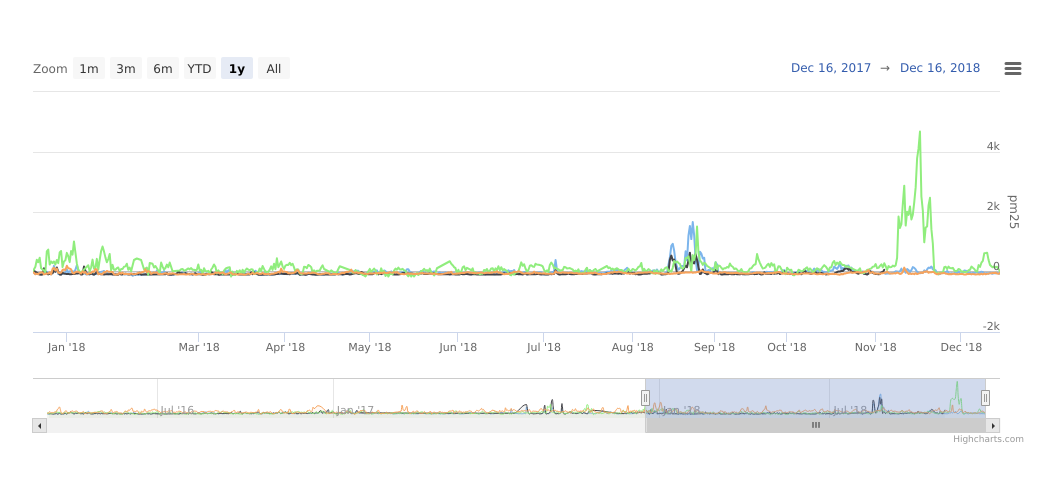
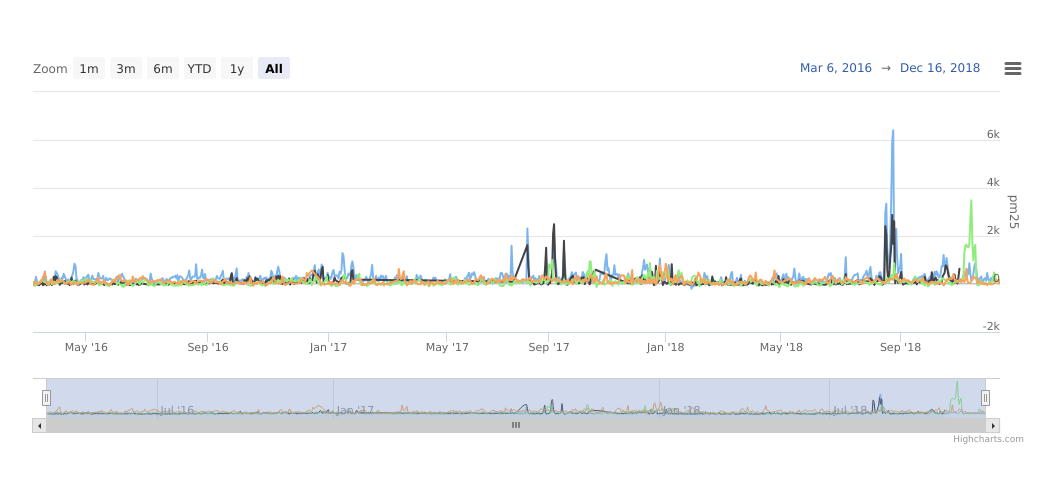
Before and after one commit to abarciauskas-bgse/openaq-histories, a plain HTML site: page index.html in a window 1280 px wide. Shown: the part 49-532 px from the top of the page, without its empty margins (111-1166 px from the left). Drawn offline with nearby package versions, Linux system fonts and the light colour scheme.

Commit message:
Fix default selected

```diff
--- a/index.html
+++ b/index.html
@@ -38,7 +38,7 @@
             zoomType: 'x'
           },
           rangeSelector: {
-            selected: 4
+            selected: 5
           },
 
           yAxis: {
```
